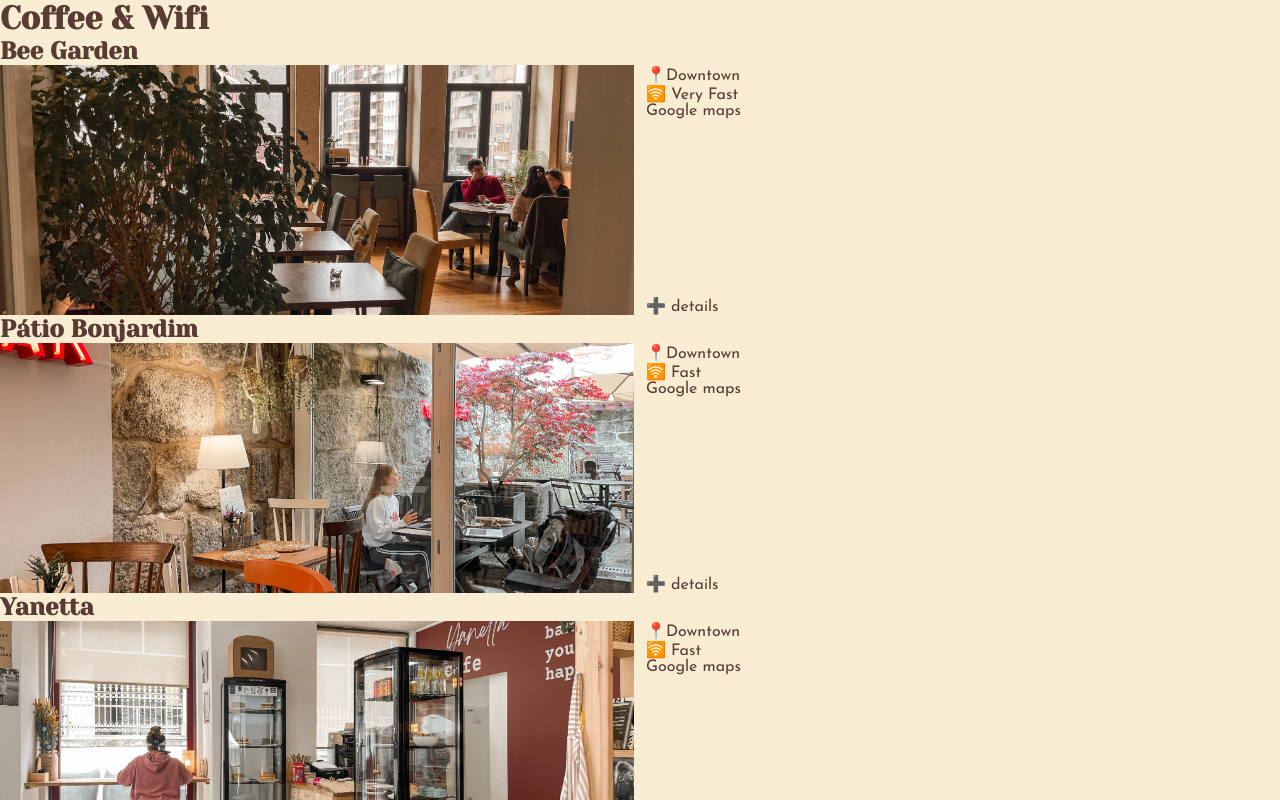
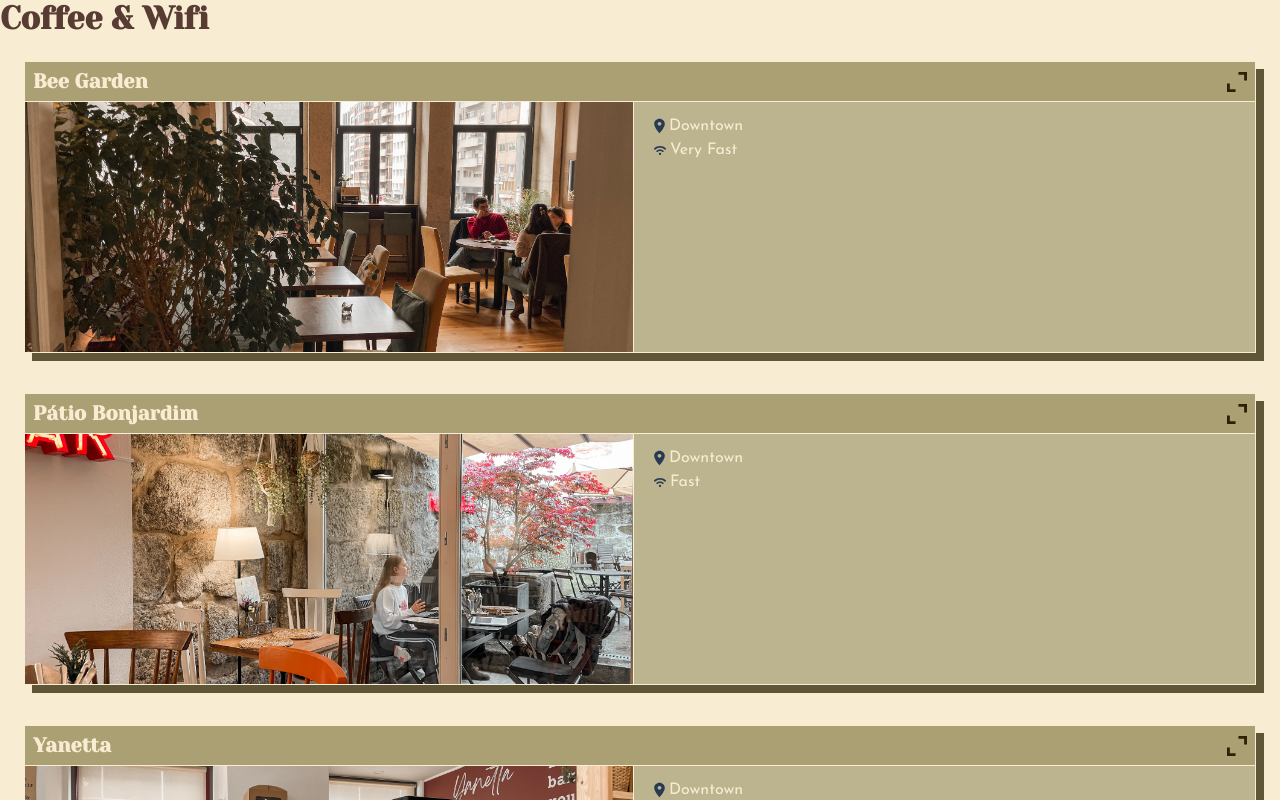
Before and after one commit to inesoaresilva/coffee-wifi, a Next.js app: page / in a window 1280 px wide. Shown: the top 800 px of the page. Built offline with nearby package versions, Linux system fonts and the light colour scheme.

Commit message:
refactor: apply design to index page and CafeCard component

```diff
--- a/src/app/globals.css
+++ b/src/app/globals.css
@@ -4,6 +4,8 @@
   --primary: #283a53;
   --secondary: #61778f;
   --accent: #aba073;
+  --accent-light: #bcb38f;
+  --accent-dark: #5e5636;
 }
 
 @media (prefers-color-scheme: dark) {
@@ -25,6 +27,10 @@ body {
 h1,
 h2 {
   font-family: var(--font-yeseva), serif;
+}
+
+h2 {
+  font-size: 20px;
 }
 
 body {
--- /dev/null
+++ b/src/app/page.module.css
@@ -0,0 +1,7 @@
+.list {
+  margin: 24px 24px 0;
+}
+
+.list > * {
+  margin-bottom: 40px;
+}
--- a/src/app/page.tsx
+++ b/src/app/page.tsx
@@ -1,5 +1,6 @@
 import cafes from '@/data/cafes.json'
 import CafeCard from '@/components/CafeCard'
+import styles from './page.module.css'
 
 export default function Home() {
   return (
@@ -7,7 +8,7 @@ export default function Home() {
       <header>
         <h1>Coffee & Wifi</h1>
       </header>
-      <main>
+      <main className={styles.list}>
         {cafes.map((cafe) => {
           return <CafeCard key={cafe.slug} cafe={cafe} />
         })}
--- a/src/components/CafeCard.module.css
+++ b/src/components/CafeCard.module.css
@@ -1,16 +1,32 @@
 .overview {
   display: grid;
+  grid-gap: 0px;
+  border: 1px solid var(--background);
+  box-shadow: 8px 8px var(--accent-dark);
+  background-color: var(--accent-light);
   gap: 0px 12px;
   grid-template-columns: 1fr 1fr;
   grid-template-areas:
     'header header'
-    'image info'
-    'image details';
+    'image info';
 }
 
 .name {
-  margin: 0;
+  padding: 8px;
+  color: var(--background);
+}
+
+.nameWrapper {
+  background-color: var(--accent);
   grid-area: header;
+  display: flex;
+  justify-content: space-between;
+  align-items: center;
+  border-bottom: 1px solid var(--background);
+}
+
+.nameWrapper > svg {
+  margin: 8px 8px 8px 0;
 }
 
 .imgWrapper {
@@ -23,14 +39,21 @@
 
 .img {
   object-fit: cover;
+  border-right: 1px solid var(--background);
 }
 
 .info {
+  display: flex;
+  flex-direction: column;
+  gap: 8px;
+  padding: 16px 8px;
   grid-area: info;
   text-align: left;
+  color: var(--background);
 }
 
-.details {
-  align-self: self-end;
-  grid-area: details;
+.infoItem {
+  display: flex;
+  gap: 4px;
+  align-items: center;
 }
--- a/src/components/CafeCard.tsx
+++ b/src/components/CafeCard.tsx
@@ -2,35 +2,47 @@ import styles from './CafeCard.module.css'
 import Image from 'next/image'
 import { Cafe } from '@/types/cafe'
 import Link from 'next/link'
+import ExpandIcon from './icons/ExpandIcon'
+import LocationIcon from './icons/LocationIcon'
+import WifiIcon from './icons/WifiIcon'
 
 type CafeCardProps = {
   cafe: Cafe
 }
 
 function CafeCard({ cafe }: CafeCardProps) {
-  const { name, images, neighbourhood, wifi, googleMapsUrl } = cafe
+  const { name, images, neighbourhood, wifi } = cafe
 
   return (
     <div className={styles.overview}>
+      <Link
+        href={`/cafes/${cafe.slug}`}
+        className={styles.nameWrapper}
+        aria-label={`See more details about ${cafe.name}`}
+      >
         <h2 className={styles.name}>{name}</h2>
+        <ExpandIcon />
+      </Link>
       <div className={styles.imgWrapper}>
+        {images && images.length > 0 && (
           <Image
             fill
             className={styles.img}
             src={images[0].src}
             alt={cafe.name}
           />
+        )}
       </div>
       <div className={styles.info}>
-        <p>📍{neighbourhood}</p>
-        <p>🛜 {wifi.speed}</p>
-        <a target="_blank" rel="noopener noreferrer" href={googleMapsUrl}>
-          Google maps
-        </a>
+        <div className={styles.infoItem}>
+          <LocationIcon />
+          <p>{neighbourhood}</p>
         </div>
-      <Link className={styles.details} href={`/cafes/${cafe.slug}`}>
-        ➕ details
-      </Link>
+        <div className={styles.infoItem}>
+          <WifiIcon />
+          <p>{wifi.speed}</p>
+        </div>
+      </div>
     </div>
   )
 }
```
Lines whose indentation alone changed are shown as unchanged.
